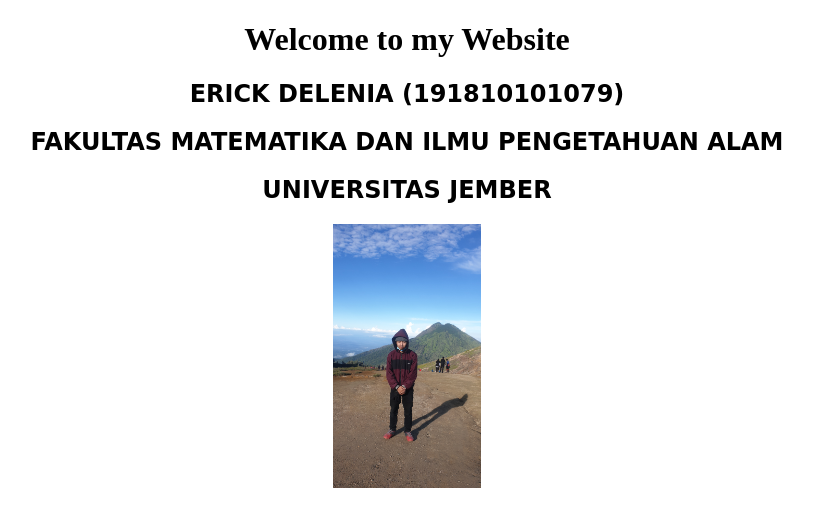
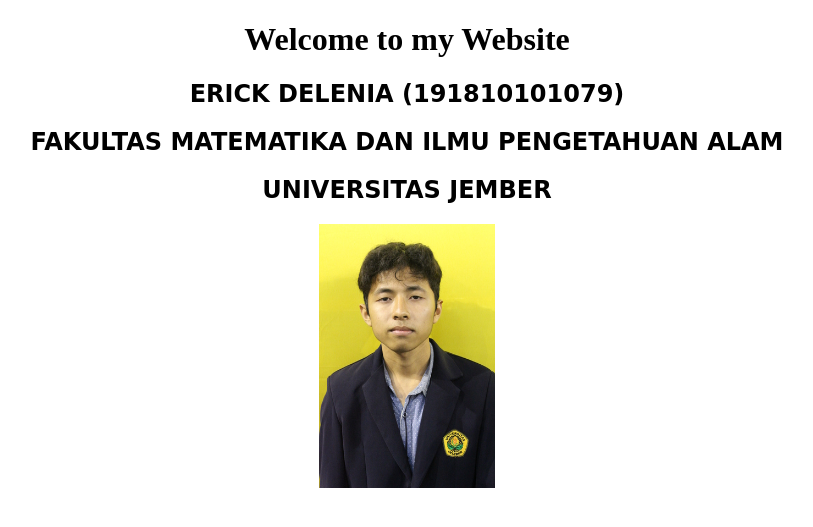
Before and after one commit to erickdelenia08/projekku123, a Django app: page / in a window 1280 px wide. Shown: the top 527 px of the page, without its empty margins (233-1046 px from the left). Run offline with Django 3.2, Linux system fonts and the light colour scheme.

Commit message:
initial commit

```diff
--- a/main/templates/main/home.html
+++ b/main/templates/main/home.html
@@ -6,10 +6,9 @@
   <meta charset="UTF-8">
   <meta name="viewport" content="width=device-width, initial-scale=1.0">
 
-<!--  {% block meta %}-->
-<!--  {% endblock meta %}-->
+  {% block meta %}
+  {% endblock meta %}
   {% load static %}
-  <link rel="stylesheet" href="{% static 'css/home.css' %}">
 </head>
 
 <body>
@@ -18,7 +17,7 @@
   <h2 style="color:black"><font face="comic sans ms">ERICK DELENIA (191810101079)</font><br></h2>
   <h2 style="color:black"><font face="comic sans ms">FAKULTAS MATEMATIKA DAN ILMU PENGETAHUAN ALAM</font><br></h2>
   <h2 style="color:black"><font face="comic sans ms">UNIVERSITAS JEMBER</font><br></h2>
-  <p><img src="{% static 'img/aku.jpg' %}" style="height:7cm"></p>
+  <p><img src="{% static 'img/erick.PNG' %}" style="height:7cm"></p>
   </center>
 
 </body>
```
